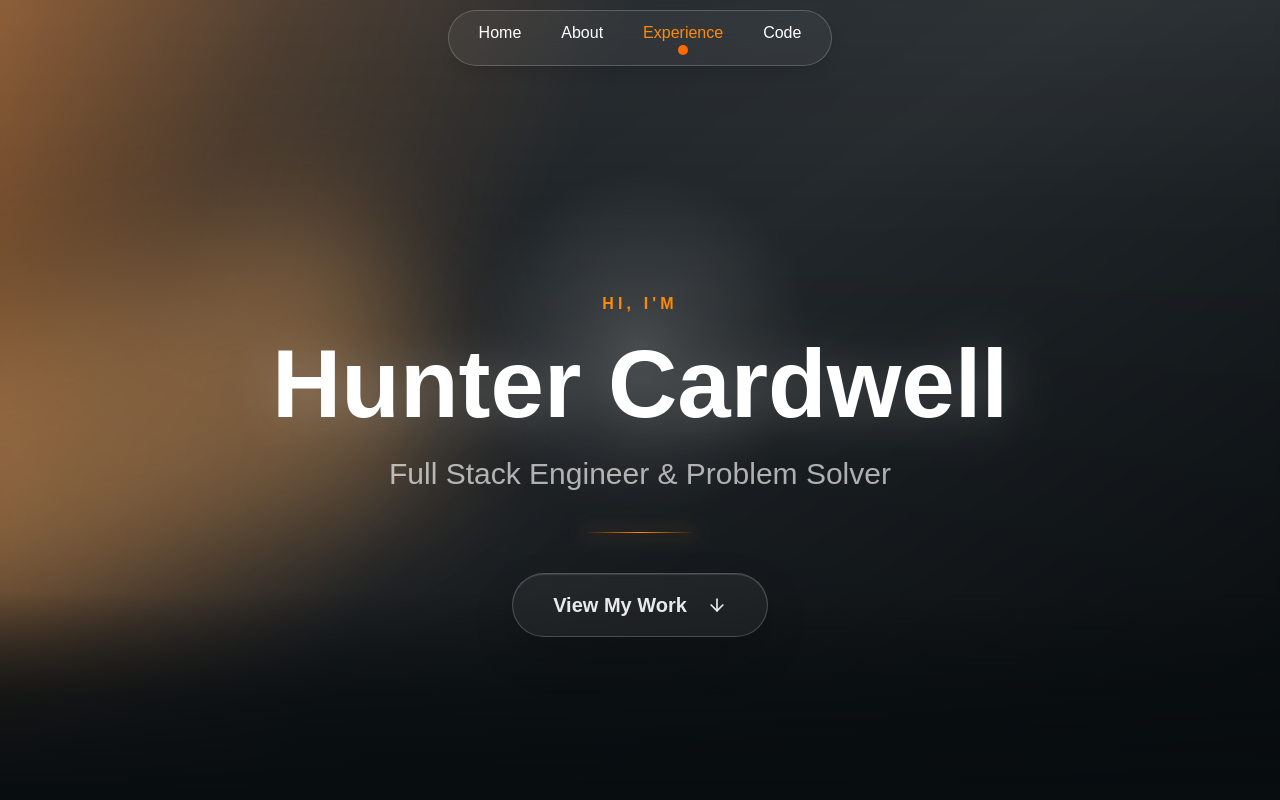
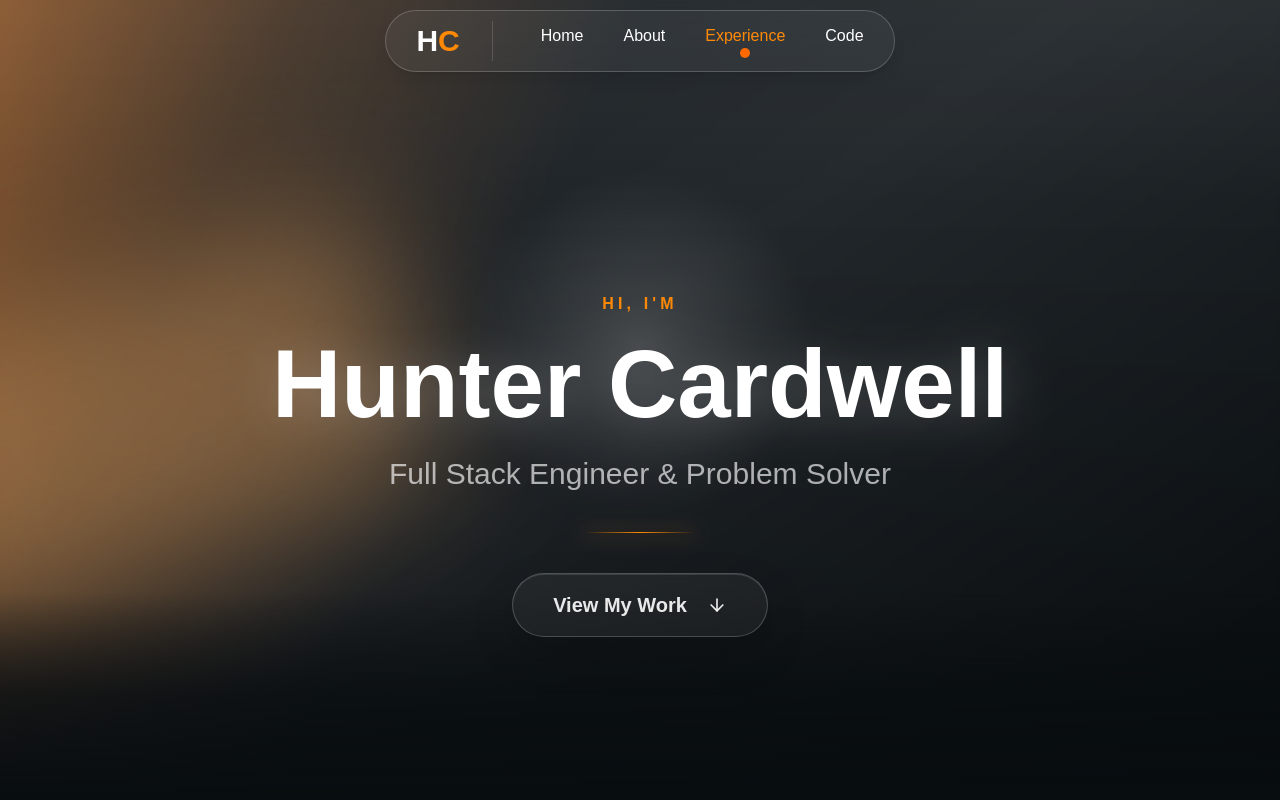
Before and after one commit to hcardwell0609/portfolio, a Next.js app: page / in a window 1280 px wide. Shown: the top 800 px of the page. Built offline with nearby package versions, Linux system fonts and the light colour scheme.

Commit message:
style: update Navbar branding

```diff
--- a/src/components/layout/Navbar.tsx
+++ b/src/components/layout/Navbar.tsx
@@ -151,7 +151,16 @@ export default function Navbar() {
 
     return (
         <nav className="fixed z-[10000] w-full px-4">
-            <div className="mx-auto mt-[10px] flex w-fit max-w-full gap-5 rounded-full border border-white/20 bg-white/5 px-5 py-[10px] shadow-lg backdrop-blur-md sm:gap-[40px] sm:px-[30px]">
+            <div className="mx-auto mt-[10px] flex w-fit max-w-full items-center gap-5 rounded-full border border-white/20 bg-white/5 px-5 py-[10px] shadow-lg backdrop-blur-md sm:gap-[40px] sm:px-[30px]">
+                <div
+                    className="hidden items-center gap-6 pr-1 min-[520px]:flex sm:gap-8 sm:pr-2"
+                    aria-hidden="true"
+                >
+                    <div className="text-3xl font-bold leading-none tracking-normal text-white">
+                        H<span className="text-orange-400">C</span>
+                    </div>
+                    <div className="h-10 w-px bg-white/15" />
+                </div>
 
                 {navItems.map((item) => {
 
```
